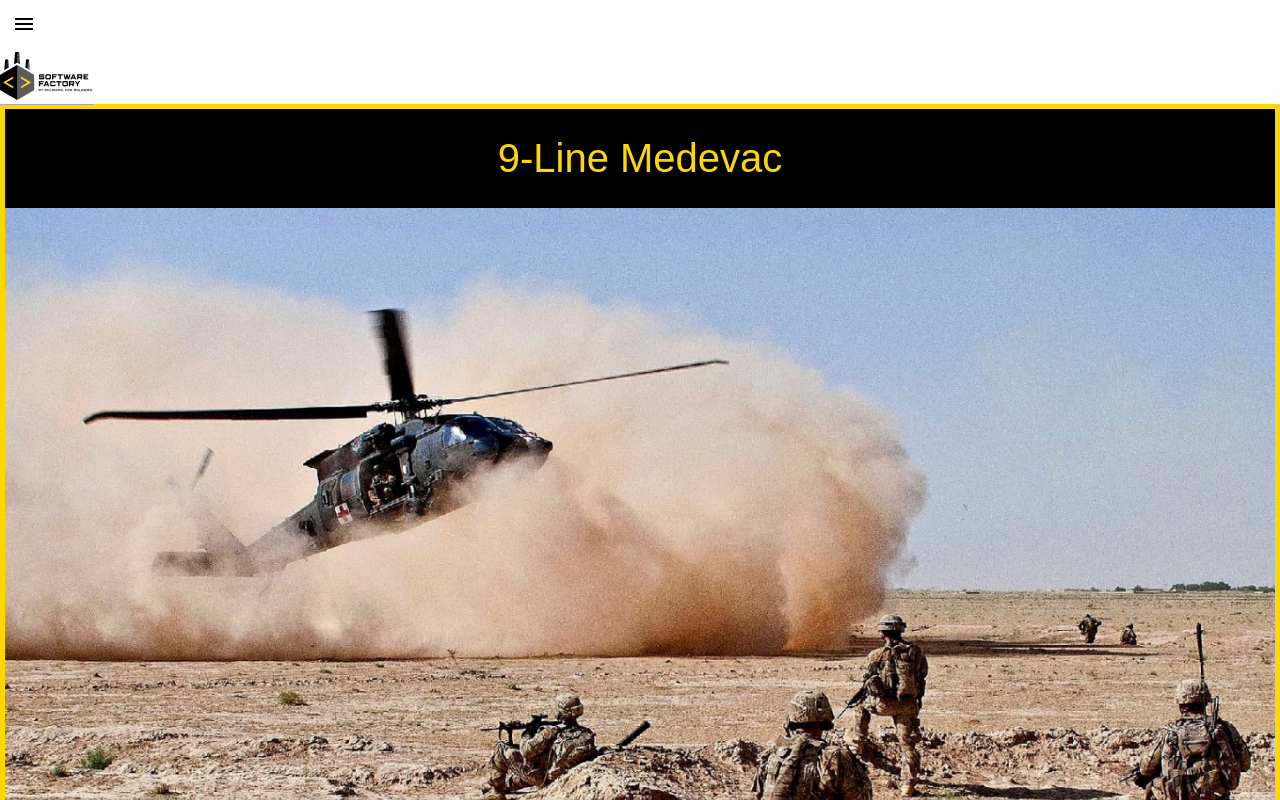
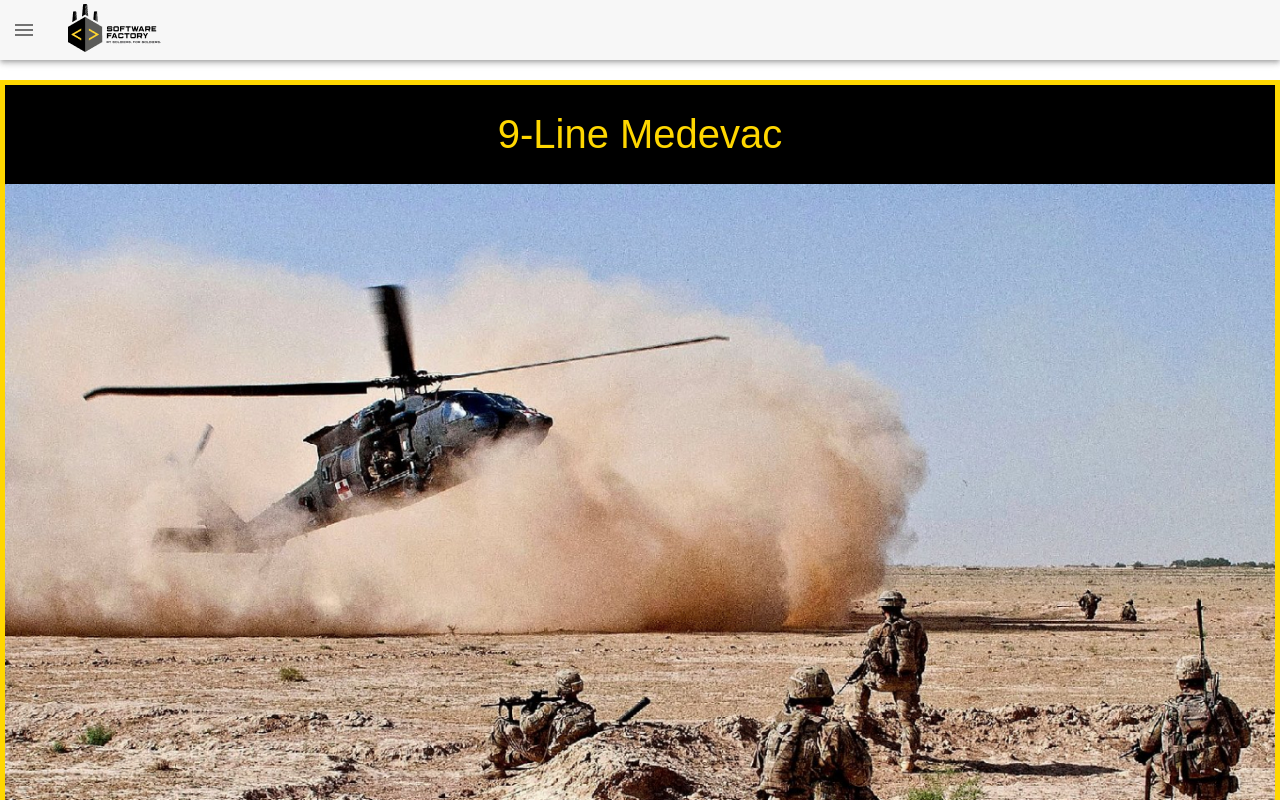
Before and after one commit to Team-Be-Spicy/9Line, a React (Create React App) app in the folder src/frontend/: page / in a window 1280 px wide. Shown: the top 800 px of the page. Built offline with nearby package versions, Linux system fonts and the light colour scheme.

Commit message:
refactored appbar

```diff
--- a/src/frontend/src/App.js
+++ b/src/frontend/src/App.js
@@ -14,6 +14,7 @@ import Dispatcher from "./route/Dispatcher";
 import SWFLogo from "./images/swf-log.png"
 
 import MenuIcon from '@mui/icons-material/Menu';
+import {AppBar} from "@mui/material";
 
 const App = () => {
     const [isDrawerOpen, setIsDrawerOpen] = useState(false);
@@ -58,25 +59,27 @@ const App = () => {
 
     return (
         <div>
-                <div>
-                    <MenuIcon sx={{cursor: 'pointer', margin: '12px'}} onClick={()=>setIsDrawerOpen(true)}>Test</MenuIcon>
+            <AppBar sx={{display:"flex",flexDirection:"row", height:'60px', backgroundColor:'#F7F7F7', position:'relative', alignItems:'center', marginBottom:'20px'}}>
+
+                    <MenuIcon sx={{cursor: 'pointer', margin: '12px', color:"#737373"}} onClick={()=>setIsDrawerOpen(true)}>Test</MenuIcon>
                         <Drawer
                             anchor='left'
                             open={isDrawerOpen}
                             onClose={()=>setIsDrawerOpen(false)}>
                             {list()}
                         </Drawer>
-                </div>
 
-            <div className={"top-banner"}>
-                <span><img src={SWFLogo} alt={"swf logo"}/></span>
-            </div>
 
+                <Box sx={{marginLeft: '20px'}}>
+                    <img src={SWFLogo} alt={"swf logo"}/>
+                </Box>
+        </AppBar>
             <Routes>
                 <Route path="/" element={<WelcomePage />} />
                 <Route path="/requester" element={<Requester />} />
                 <Route path="/responder" element={<Responder />} />
                 <Route path="/dispatcher" element={<Dispatcher />} />
+
             </Routes>
         </div>
     );
```
Lines whose indentation alone changed are shown as unchanged.
